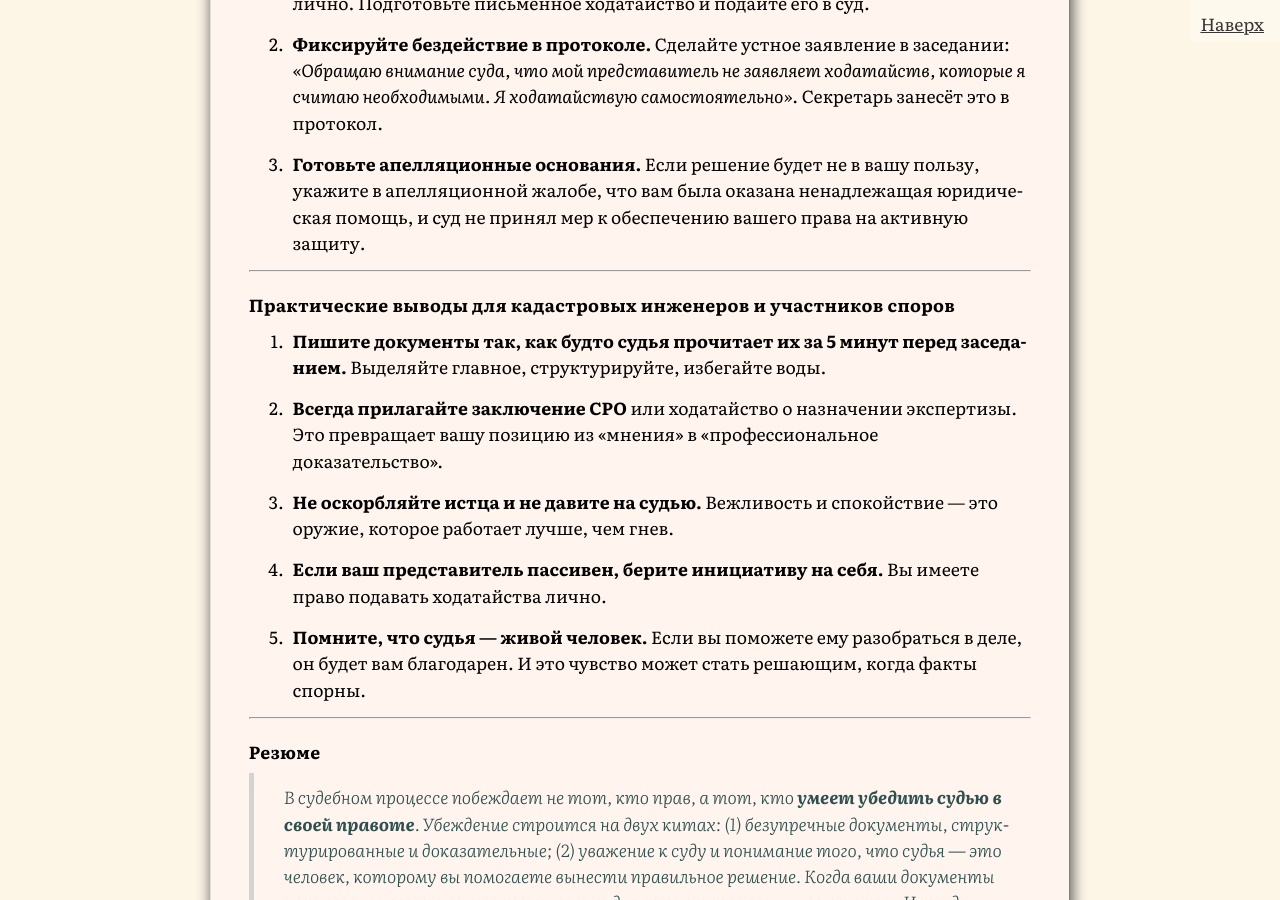
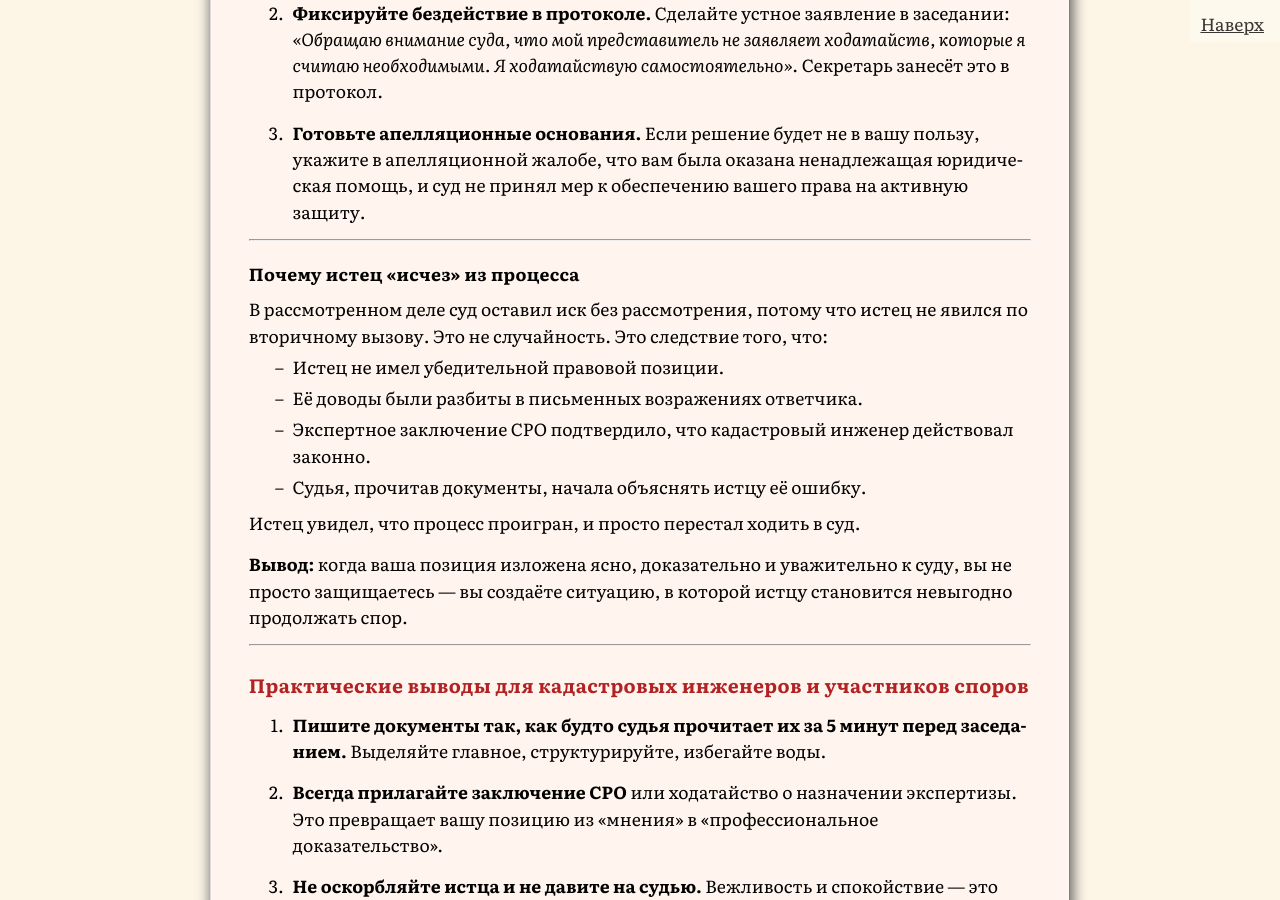
Before and after one commit to SergSi/land-use-art, a Jekyll site: the page built from _posts/2026-08-08-primer.md, in a window 1280 px wide and 900 px high, scrolled down 28651 px. Built offline with Jekyll 4.4.1, drawn with Linux system fonts in a browser that asks for light colours; some web fonts are replaced; some of the changed text lies outside the part shown.

Commit message:
Update 2026-08-08-primer.md

```diff
--- a/_posts/2026-08-08-primer.md
+++ b/_posts/2026-08-08-primer.md
@@ -679,7 +679,22 @@
 
 ---
 
-#### Практические выводы для кадастровых инженеров и участников споров
+#### Почему истец «исчез» из процесса
+
+В рассмотренном деле суд оставил иск без рассмотрения, потому что истец не явился по вторичному вызову. Это не случайность. Это следствие того, что:
+
+- Истец не имел убедительной правовой позиции.
+- Её доводы были разбиты в письменных возражениях ответчика.
+- Экспертное заключение СРО подтвердило, что кадастровый инженер действовал законно.
+- Судья, прочитав документы, начала объяснять истцу её ошибку.
+
+Истец увидел, что процесс проигран, и просто перестал ходить в суд.
+
+**Вывод:** когда ваша позиция изложена ясно, доказательно и уважительно к суду, вы не просто защищаетесь — вы создаёте ситуацию, в которой истцу становится невыгодно продолжать спор.
+
+-----
+
+### Практические выводы для кадастровых инженеров и участников споров
 
 1. **Пишите документы так, как будто судья прочитает их за 5 минут перед заседанием.** Выделяйте главное, структурируйте, избегайте воды.
 
@@ -717,7 +732,7 @@
 
 ---
 
-### Памятка: алгоритм действий при обвинении в реестровой ошибке
+#### Памятка: алгоритм действий при обвинении в реестровой ошибке
 
 1. **Проанализировать нормативную базу**, действовавшую на момент выполнения работ.
 2. **Проверить исходные документы**, на основе которых выполнялись кадастровые работы.
@@ -729,7 +744,7 @@
 
 ---
 
-### Вместо заключения
+#### Вместо заключения
 
 Реестровая ошибка — это серьезное обвинение, которое может повлечь не только судебные издержки, но и репутационные потери. Однако при грамотном подходе защита строится не на эмоциях, а на **документах, фактах и профессиональных заключениях**.
 
```
